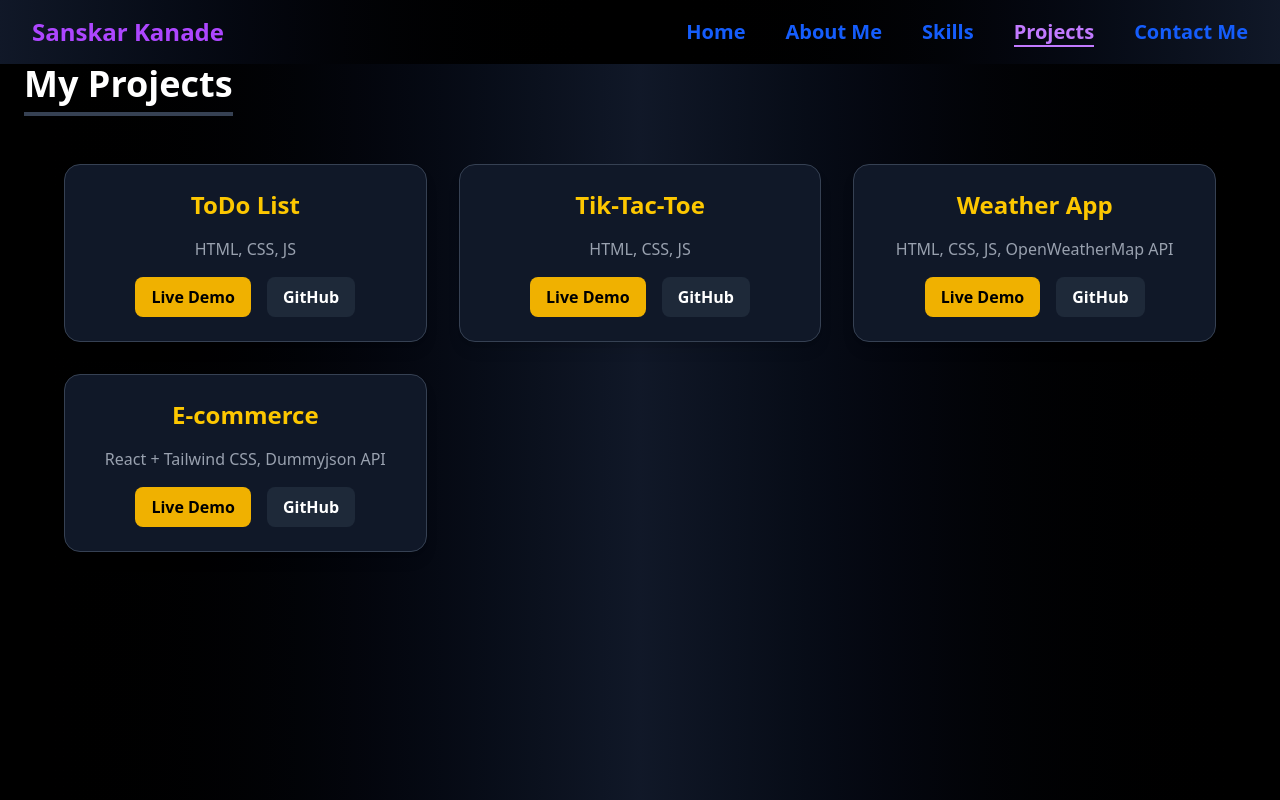
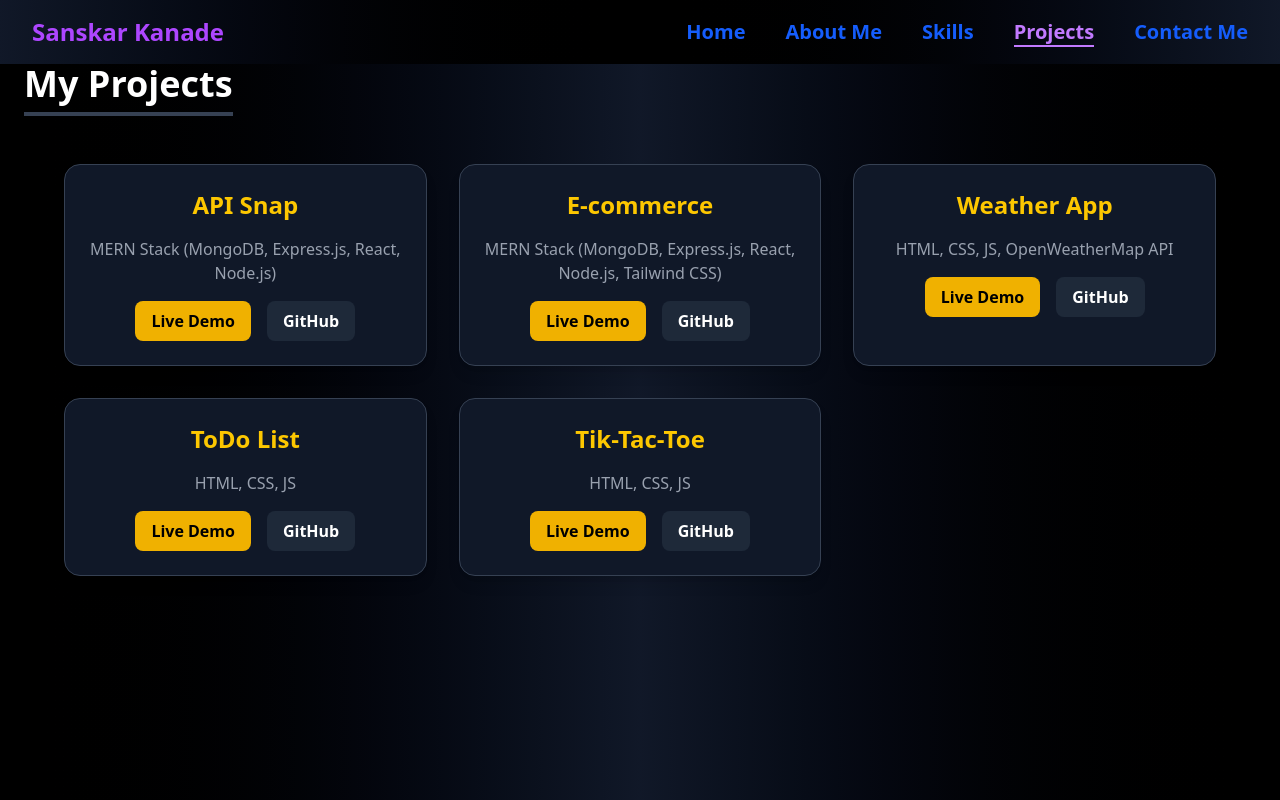
Before and after one commit to sanskarkanade/Portfolio, a React (Vite) app: page /project in a window 1280 px wide. Built offline with nearby package versions, Linux system fonts and the light colour scheme.

Commit message:
Skills added and projects added

```diff
--- a/src/components/Projects.jsx
+++ b/src/components/Projects.jsx
@@ -2,35 +2,44 @@
 
 const projects = [
   {
+    title: 'API Snap',
+    liveDemo: 'https://api-snap-sanskarkanades-projects.vercel.app/',
+    github: 'https://github.com/sanskarkanade/API-Snap',
+    technology: 'MERN Stack (MongoDB, Express.js, React, Node.js)',
+  },
+  {
+    title: 'E-commerce',
+    liveDemo: 'https://e-commerce-poe9.vercel.app/',
+    github: 'https://github.com/sanskarkanade/E-commerce',
+    technology: 'MERN Stack (MongoDB, Express.js, React, Node.js, Tailwind CSS)',
+  },
+  {
+    title: 'Weather App',
+    liveDemo: 'https://sanskarkanade.github.io/HTMLrepo/Weather%20app/',
+    github: 'https://github.com/sanskarkanade/HTMLrepo/tree/fd8ad96cca97d8e7ea18105d2041a46f13687fb3/Weather%20app',
+    technology: 'HTML, CSS, JS, OpenWeatherMap API',
+  },
+  {
     title: 'ToDo List',
     liveDemo: 'https://sanskarkanade.github.io/HTMLrepo/Todo%20list/',
     github: 'https://github.com/sanskarkanade/HTMLrepo/tree/fd8ad96cca97d8e7ea18105d2041a46f13687fb3/Todo%20list',
-    technology : 'HTML, CSS, JS',
+    technology: 'HTML, CSS, JS',
   },
   {
     title: 'Tik-Tac-Toe',
     liveDemo: 'https://sanskarkanade.github.io/HTMLrepo/Tik-Tac-Toe/',
     github: 'https://github.com/sanskarkanade/HTMLrepo/tree/fd8ad96cca97d8e7ea18105d2041a46f13687fb3/Tik-Tac-Toe',
-    technology : 'HTML, CSS, JS',
+    technology: 'HTML, CSS, JS',
   },
-  {
-    title: 'Weather App',
-    liveDemo: 'https://sanskarkanade.github.io/HTMLrepo/Weather%20app/',
-    github: 'https://github.com/sanskarkanade/HTMLrepo/tree/fd8ad96cca97d8e7ea18105d2041a46f13687fb3/Weather%20app',
-    technology : 'HTML, CSS, JS, OpenWeatherMap API',
-  },
-  {
-    title: 'E-commerce',
-    liveDemo: 'https://e-commerce-opal-delta-96.vercel.app/',
-    github: 'https://github.com/sanskarkanade/React/tree/203275eac719740d1937558b89752696d120e211/E-commerce',
-    technology : 'React + Tailwind CSS, Dummyjson API',
-  },
+
 ];
 
 const Projects = () => {
   return (
     <div className='min-h-screen bg-gradient-to-r from-black via-gray-900 to-black text-white py-16 px-6'>
-      <h1 className='text-4xl font-bold text-center mb-12 border-b-4 border-gray-700 inline-block mx-auto pb-2'>My Projects</h1>
+      <h1 className='text-4xl font-bold text-center mb-12 border-b-4 border-gray-700 inline-block mx-auto pb-2'>
+        My Projects
+      </h1>
 
       <div className='grid md:grid-cols-3 sm:grid-cols-2 grid-cols-1 gap-8 max-w-6xl mx-auto'>
         {projects.map((project, index) => (
--- a/src/components/Skills.jsx
+++ b/src/components/Skills.jsx
@@ -1,27 +1,44 @@
 import React from 'react';
-import { SiCplusplus, SiCss3, SiHtml5, SiJavascript, SiPostgresql, SiPython, SiReact, SiTailwindcss } from 'react-icons/si';
+import {
+  SiCplusplus,
+  SiCss3,
+  SiHtml5,
+  SiJavascript,
+  SiMongodb,
+  SiNodedotjs,
+  SiPostgresql,
+  SiPython,
+  SiReact,
+  SiTailwindcss,
+  SiExpress,
+} from 'react-icons/si';
 
 const skills = [
   { name: 'HTML', symbol: <SiHtml5 className="text-orange-500 text-5xl" /> },
   { name: 'CSS', symbol: <SiCss3 className="text-blue-500 text-5xl" /> },
   { name: 'JavaScript', symbol: <SiJavascript className="text-yellow-400 text-5xl" /> },
   { name: 'React', symbol: <SiReact className="text-cyan-400 text-5xl" /> },
+  { name: 'Node.js', symbol: <SiNodedotjs className="text-green-600 text-5xl" /> },
+  { name: 'Express', symbol: <SiExpress className="text-gray-300 text-5xl" /> },
+  { name: 'MongoDB', symbol: <SiMongodb className="text-green-700 text-5xl" /> },
   { name: 'Tailwind CSS', symbol: <SiTailwindcss className="text-teal-400 text-5xl" /> },
   { name: 'C++', symbol: <SiCplusplus className="text-blue-700 text-5xl" /> },
-  // { name: 'Java', symbol: <SiJava className="text-red-600 text-5xl" /> },
   { name: 'SQL', symbol: <SiPostgresql className="text-blue-400 text-5xl" /> },
   { name: 'Python', symbol: <SiPython className="text-yellow-500 text-5xl" /> },
 ];
 
 const Skills = () => {
   return (
-    <div className='pt-16 bg-gradient-to-r from-black via-gray-900 to-black text-white min-h-screen'>
-      <h1 className='text-4xl font-bold text-center mb-8'>My Skills</h1>
-      <div className='grid grid-cols-2 md:grid-cols-3 lg:grid-cols-4 gap-6 max-w-4xl mx-auto text-center'>
+    <div className="pt-16 bg-gradient-to-r from-black via-gray-900 to-black text-white min-h-screen">
+      <h1 className="text-4xl font-bold text-center mb-8">My Skills</h1>
+      <div className="grid grid-cols-2 md:grid-cols-3 lg:grid-cols-4 gap-6 max-w-4xl mx-auto text-center">
         {skills.map((skill, index) => (
-          <div key={index} className='p-4 bg-gray-800 rounded-lg shadow-md hover:scale-105 transition-transform duration-300'>
-            <div className='flex justify-center mb-2'>{skill.symbol}</div>
-            <p className='text-lg font-medium'>{skill.name}</p>
+          <div
+            key={index}
+            className="p-4 bg-gray-800 rounded-lg shadow-md hover:scale-105 transition-transform duration-300"
+          >
+            <div className="flex justify-center mb-2">{skill.symbol}</div>
+            <p className="text-lg font-medium">{skill.name}</p>
           </div>
         ))}
       </div>
```
